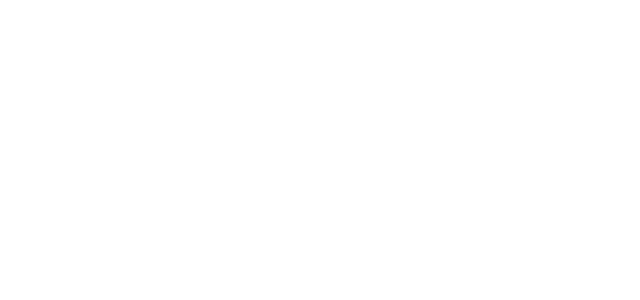
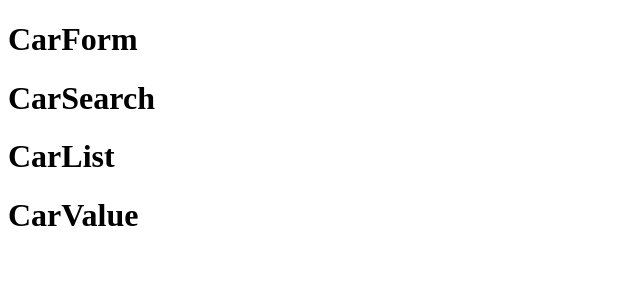
Before and after one commit to mdaz78/cars, a React (Vite) app: page / in a window 1280 px wide. Shown: the top 300 px of the page, without its empty margins (0-640 px from the left). Built offline with nearby package versions, Linux system fonts and the light colour scheme.

Commit message:
create component boilerplate

```diff
--- a/src/App.jsx
+++ b/src/App.jsx
@@ -1,5 +1,17 @@
+import CarForm from "./components/CarForm";
+import CarList from "./components/CarList";
+import CarSearch from "./components/CarSearch";
+import CarValue from "./components/CarValue";
+
 function App() {
-  return <div></div>;
+  return (
+    <div>
+      <CarForm />
+      <CarSearch />
+      <CarList />
+      <CarValue />
+    </div>
+  );
 }
 
 export default App;
--- /dev/null
+++ b/src/components/CarForm.js
@@ -0,0 +1,9 @@
+const CarForm = () => {
+  return (
+    <div>
+      <h1>CarForm</h1>
+    </div>
+  );
+};
+
+export default CarForm;
--- /dev/null
+++ b/src/components/CarList.js
@@ -0,0 +1,9 @@
+const CarList = () => {
+  return (
+    <div>
+      <h1>CarList</h1>
+    </div>
+  );
+};
+
+export default CarList;
--- /dev/null
+++ b/src/components/CarSearch.js
@@ -0,0 +1,9 @@
+const CarSearch = () => {
+  return (
+    <div>
+      <h1>CarSearch</h1>
+    </div>
+  );
+};
+
+export default CarSearch;
--- /dev/null
+++ b/src/components/CarValue.js
@@ -0,0 +1,9 @@
+const CarValue = () => {
+  return (
+    <div>
+      <h1>CarValue</h1>
+    </div>
+  );
+};
+
+export default CarValue;
```
